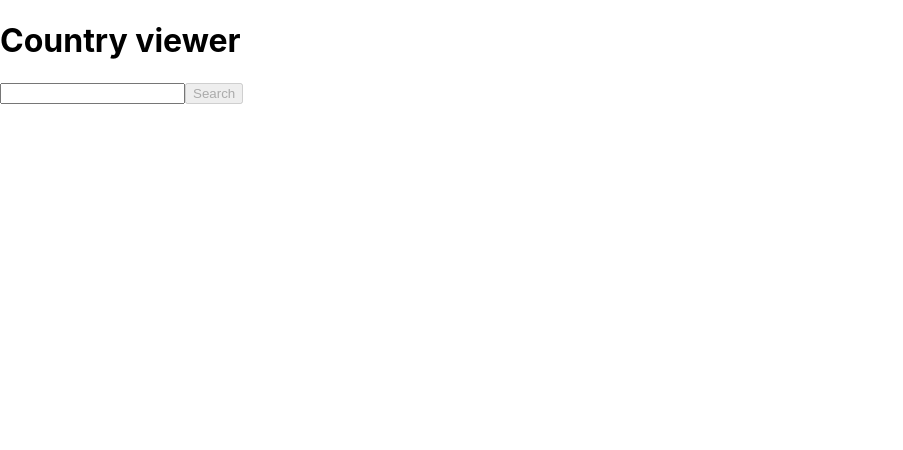
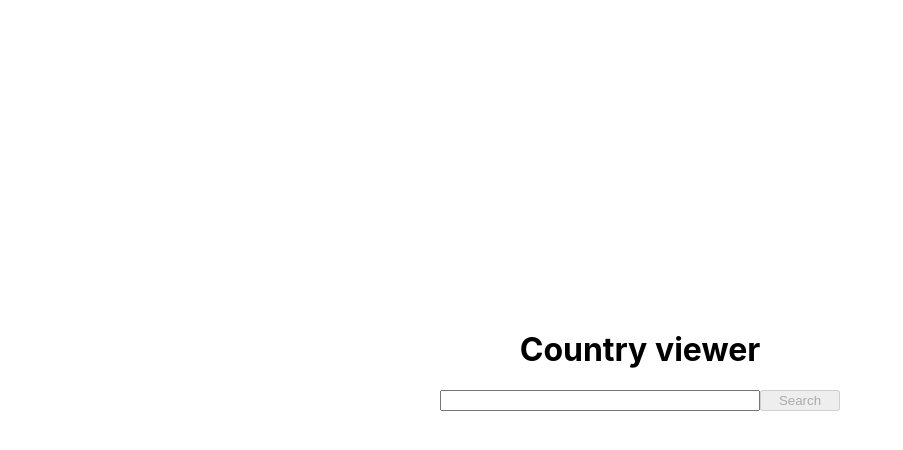
Before and after one commit to kresls/country-info, a React (Create React App) app: page / in a window 1280 px wide. Shown: the top 450 px of the page, without its empty margins (0-903 px from the left). Built offline with nearby package versions, Linux system fonts and the light colour scheme.

Commit message:
Suggestions are now <select> options

```diff
--- a/package.json
+++ b/package.json
@@ -8,14 +8,16 @@
     "@testing-library/user-event": "^12.2.2",
     "react": "^17.0.1",
     "react-dom": "^17.0.1",
-    "react-scripts": "4.0.0",
+    "react-scripts": "^4.0.0",
+    "react-select": "^3.1.0",
     "web-vitals": "^0.2.4"
   },
   "scripts": {
     "start": "react-scripts start",
     "build": "react-scripts build",
     "test": "react-scripts test",
-    "eject": "react-scripts eject"
+    "eject": "react-scripts eject",
+    "stop": "taskkill -F -IM node.exe"
   },
   "eslintConfig": {
     "extends": [
--- a/src/App.js
+++ b/src/App.js
@@ -12,7 +12,7 @@ function ClearAllTimeouts() {
 class App extends React.Component {
   render() {
     return (
-      <div>
+      <div className="app-wrap">
         <h1>Country viewer</h1>
         <SearchBar />
       </div>
@@ -40,7 +40,7 @@ class SearchBar extends React.Component {
     else if(this.state.suggestionsFound) { // there is MORE THAN one country
 
     }
-    else { // there is no country
+    else { // there is no suggested country
 
     }
 
@@ -73,22 +73,26 @@ class SearchBar extends React.Component {
   }
   render() {
     return (
-      <div>
-        <form onSubmit={this.handleSubmitForm}>
+      <form id="search-form" onSubmit={this.handleSubmitForm}>
         <input
           type="search"
           onChange={this.handleInputChange}
           value={this.state.country}
+          className="search-bar-text"
         />
         <input
           type="submit"
           value="Search"
           onSubmit={this.handleSubmitForm}
           disabled={!this.state.suggestionsFound}
+          className="search-bar-submit"
         />
+        {this.state.readyToQuery ? <SearchSuggestions
+                                    queryResult={this.state.queryResult}
+                                    query={this.state.query}
+                                    updateQueryResult={this.updateQueryResult}
+                                    updateSuggestionsFound={this.updateSuggestionsFound} /> : null }
       </form>
-        {this.state.readyToQuery ? <SearchSuggestions queryResult={this.state.queryResult} query={this.state.query} updateQueryResult={this.updateQueryResult} updateSuggestionsFound={this.updateSuggestionsFound} /> : null }
-      </div>
     )
   }
 }
@@ -167,22 +171,28 @@ class SearchSuggestions extends React.Component {
       return <div>{this.state.errorMessage}</div>
     }
     else if(!this.state.isLoaded) { // If the state hasn't loaded
-      return <div>Loading...</div>
+      return (
+        <select form="search-form" className="search-suggestions">
+            <option>Loading..</option>
+        </select>
+      )
     }
     else if(this.state.countries.length > 0) { // If suggestions have been found
         return (
-            <div className="search-suggestions">
+            <select size={this.state.countries.length} form="search-form" className="search-suggestions">
               {this.state.countries.map(function(country, index) {
                 return (
-                  <p key={index}>{country.name}</p>
+                  <option key={index}>{country.name}</option>
                 )
               }, this)}
-            </div>
+            </select>
           )
       }
     else { // If there search box is empty
       return (
-        <div className="search-suggestions suggestions-empty"></div>
+        <select form="search-form" className="search-suggestions">
+          <option>No country found</option>
+        </select>
       )
     }
   }
--- a/src/index.css
+++ b/src/index.css
@@ -1,13 +1,48 @@
 body {
   margin: 0;
-  font-family: -apple-system, BlinkMacSystemFont, 'Segoe UI', 'Roboto', 'Oxygen',
-    'Ubuntu', 'Cantarell', 'Fira Sans', 'Droid Sans', 'Helvetica Neue',
+  font-family: -apple-system, BlinkMacSystemFont, "Segoe UI", "Roboto", "Oxygen",
+    "Ubuntu", "Cantarell", "Fira Sans", "Droid Sans", "Helvetica Neue",
     sans-serif;
   -webkit-font-smoothing: antialiased;
   -moz-osx-font-smoothing: grayscale;
 }
 
 code {
-  font-family: source-code-pro, Menlo, Monaco, Consolas, 'Courier New',
+  font-family: source-code-pro, Menlo, Monaco, Consolas, "Courier New",
     monospace;
 }
+
+.app-wrap {
+  height: 90vh;
+  display: flex;
+  flex-direction: column;
+  justify-content: center;
+  align-items: center;
+}
+
+#search-form {
+  width: 400px;
+  display: flex;
+  flex-direction: row;
+  flex-wrap: wrap;
+}
+
+.search-suggestions {
+  margin-top: 2px;
+  -moz-appearance: none;
+  -webkit-appearance: none;
+  overflow: auto;
+  border: 1px solid grey;
+}
+
+.search-bar-text {
+  width: 80%;
+}
+
+.search-bar-submit {
+  width: 20%;
+}
+
+.search-suggestions {
+  width: 100%;
+}
```
Also changed, not shown: 1 other file (tests, documents, lock files or other folders). Lines whose indentation alone changed are shown as unchanged.
